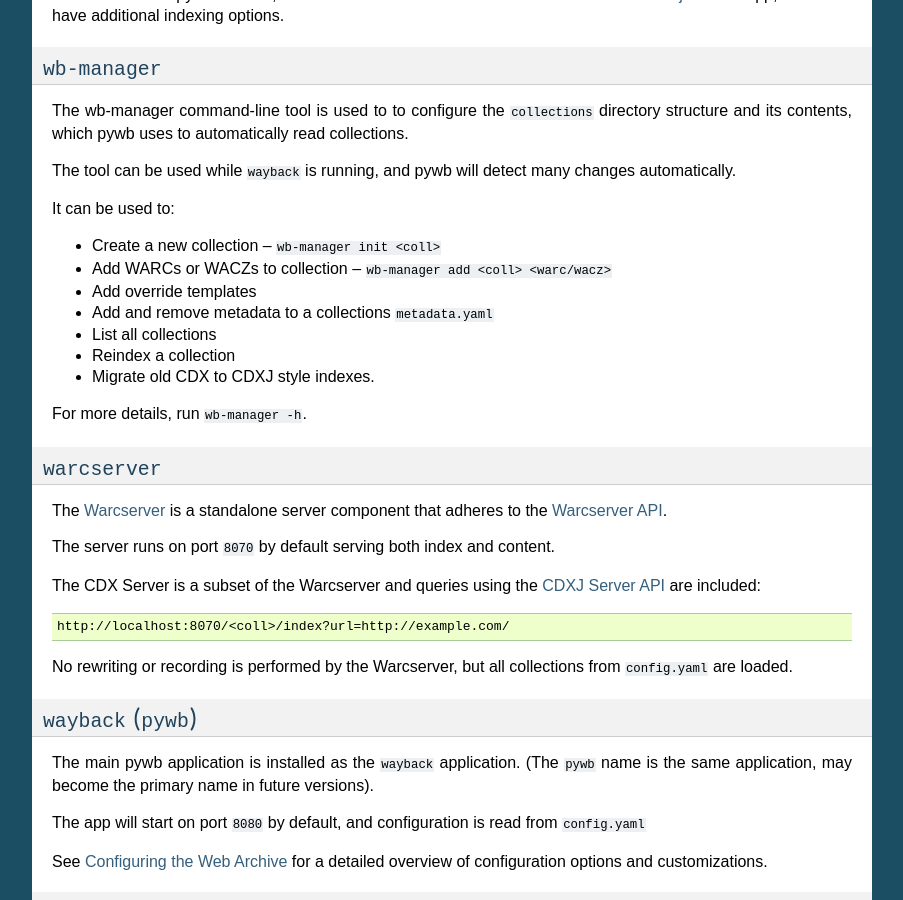
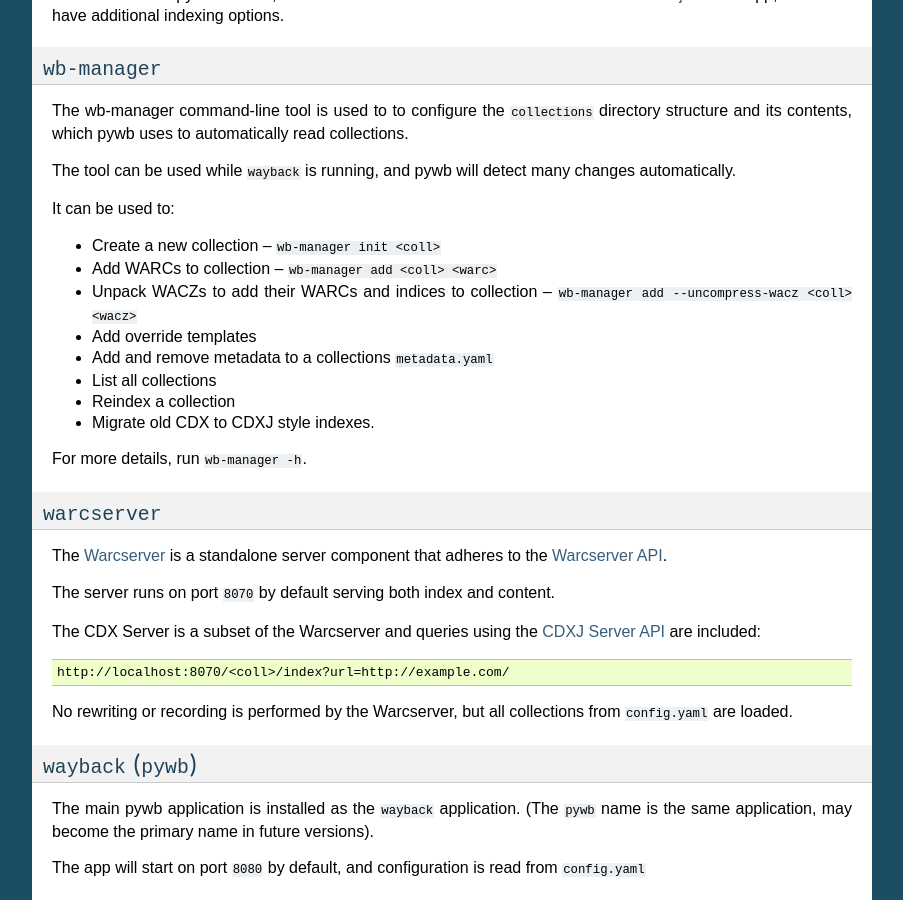
Before and after one commit to webrecorder/pywb, a Sphinx documentation site: the page built from docs/manual/apps.rst, in a window 1280 px wide and 900 px high, scrolled down 535 px. Shown: the whole window, without its empty margins (198-1101 px from the left). Built offline with Sphinx 7.4.7, drawn with Linux system fonts in a browser that asks for light colours; pages that are not in the unit, such as notebooks, are missing from menus.

Commit message:
Add docs for wb-manager add --uncompress-wacz

```diff
--- a/docs/manual/apps.rst
+++ b/docs/manual/apps.rst
@@ -45,7 +45,8 @@
 It can be used to:
 
 * Create a new collection --  ``wb-manager init <coll>``
-* Add WARCs or WACZs to collection -- ``wb-manager add <coll> <warc/wacz>``
+* Add WARCs to collection -- ``wb-manager add <coll> <warc>``
+* Unpack WACZs to add their WARCs and indices to collection -- ``wb-manager add --uncompress-wacz <coll> <wacz>``
 * Add override templates
 * Add and remove metadata to a collections ``metadata.yaml``
 * List all collections
--- a/docs/manual/usage.rst
+++ b/docs/manual/usage.rst
@@ -113,6 +113,8 @@
 
 Existing archives of WARCs/ARCs files can be used with pywb with minimal amount of setup. By using ``wb-manager add``,
 WARC/ARC files will automatically be placed in the collection archive directory and indexed.
+
+In pywb 2.8.0 and later, preliminary support for WACZ files is also added with ``wb-manager add --uncompress-wacz``. This will unpack the provided WACZ file, adding its WARCs and indices to the collection.
 
 By default ``wb-manager``, places new collections in ``collections/<coll name>`` subdirectory in the current working directory. To specify a different root directory, the ``wb-manager -d <dir>``. Other options can be set in the config file.
 
```
